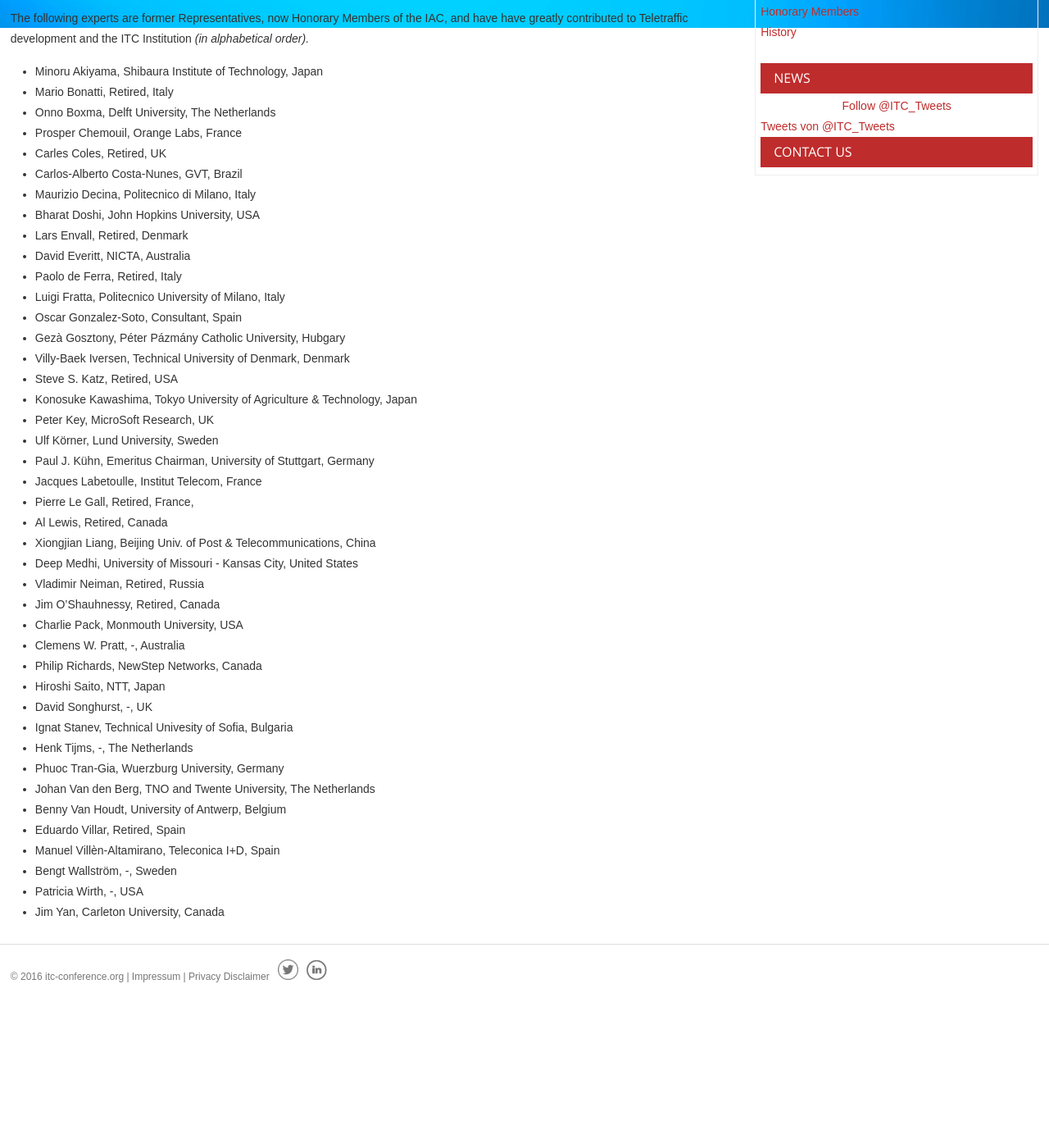
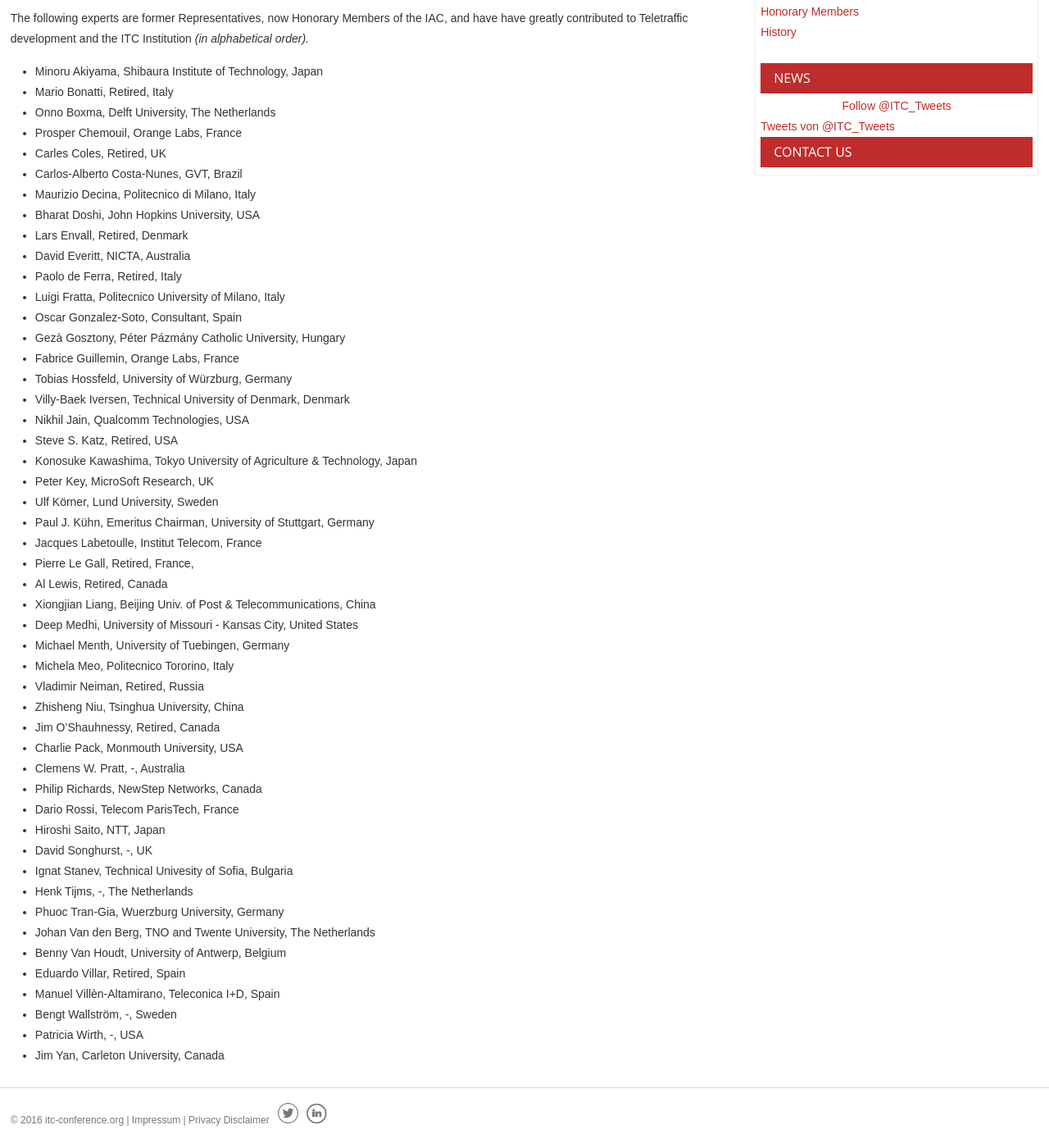
Before and after one commit to lsinfo3/itc-conference, a Jekyll site: the page built from _about-itc/honorary-members.md, in a window 1280 px wide and 1400 px high, scrolled down 681 px. Shown: the whole window at 82% size. Built offline with Jekyll 4.4.1, drawn with Linux system fonts in a browser that asks for light colours; comment, search, counter and statistics services are not loaded; before the commit the page ends 1906 px from its top, so only the background shows below that.

Commit message:
IAC member 2022 updated

```diff
--- a/_about-itc/honorary-members.md
+++ b/_about-itc/honorary-members.md
@@ -6,7 +6,6 @@
 
 
 The following experts are former Representatives, now Honorary Members of the IAC, and have have greatly contributed to Teletraffic development and the ITC Institution _(in alphabetical order)._
-
 
 * Minoru Akiyama, Shibaura Institute of Technology, Japan
 * Mario Bonatti, Retired, Italy
@@ -21,8 +20,11 @@
 * Paolo de Ferra, Retired, Italy
 * Luigi Fratta, Politecnico University of Milano, Italy
 * Oscar Gonzalez-Soto, Consultant, Spain
-* Gezà Gosztony, Péter Pázmány Catholic University, Hubgary
+* Gezà Gosztony, Péter Pázmány Catholic University, Hungary
+* Fabrice Guillemin, Orange Labs, France
+* Tobias Hossfeld, University of Würzburg, Germany
 * Villy-Baek Iversen, Technical University of Denmark, Denmark
+* Nikhil Jain, Qualcomm Technologies, USA
 * Steve S. Katz, Retired, USA
 * Konosuke Kawashima, Tokyo University of Agriculture & Technology, Japan
 * Peter Key, MicroSoft Research, UK
@@ -33,11 +35,15 @@
 * Al Lewis, Retired, Canada
 * Xiongjian Liang, Beijing Univ. of Post & Telecommunications, China
 * Deep Medhi, University of Missouri - Kansas City, United States
+* Michael Menth, University of Tuebingen, Germany
+* Michela Meo, Politecnico Tororino, Italy
 * Vladimir Neiman, Retired, Russia
+* Zhisheng Niu, Tsinghua University, China
 * Jim O'Shauhnessy, Retired, Canada
 * Charlie Pack, Monmouth University, USA
 * Clemens W. Pratt, -, Australia
 * Philip Richards, NewStep Networks, Canada
+* Dario Rossi, Telecom ParisTech, France
 * Hiroshi Saito, NTT, Japan
 * David Songhurst, -, UK
 * Ignat Stanev, Technical Univesity of Sofia, Bulgaria
```
Also changed, not shown: _about-itc/iac-members.md (+4 -4 lines).
